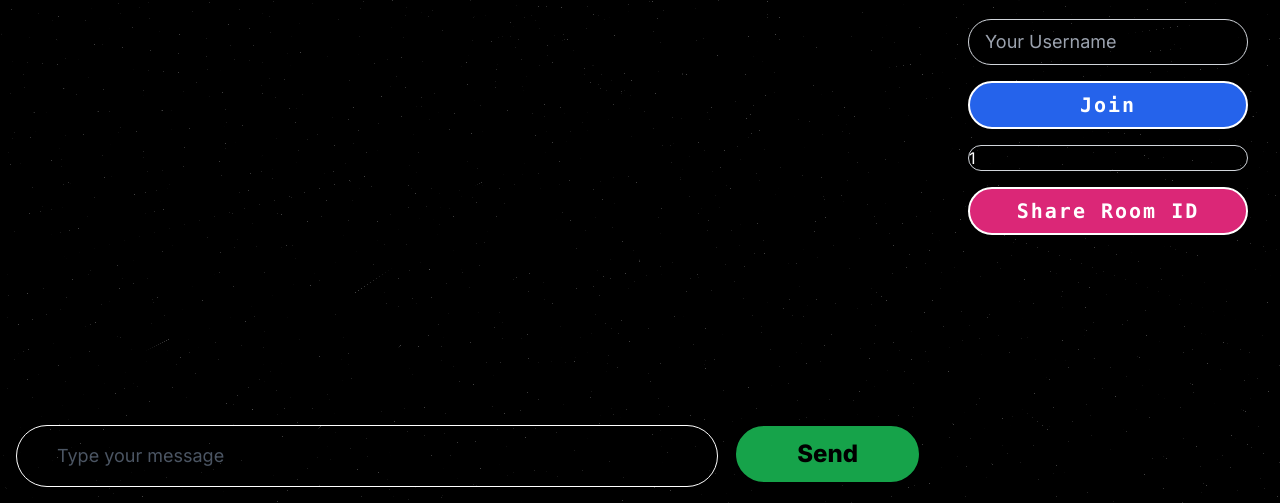
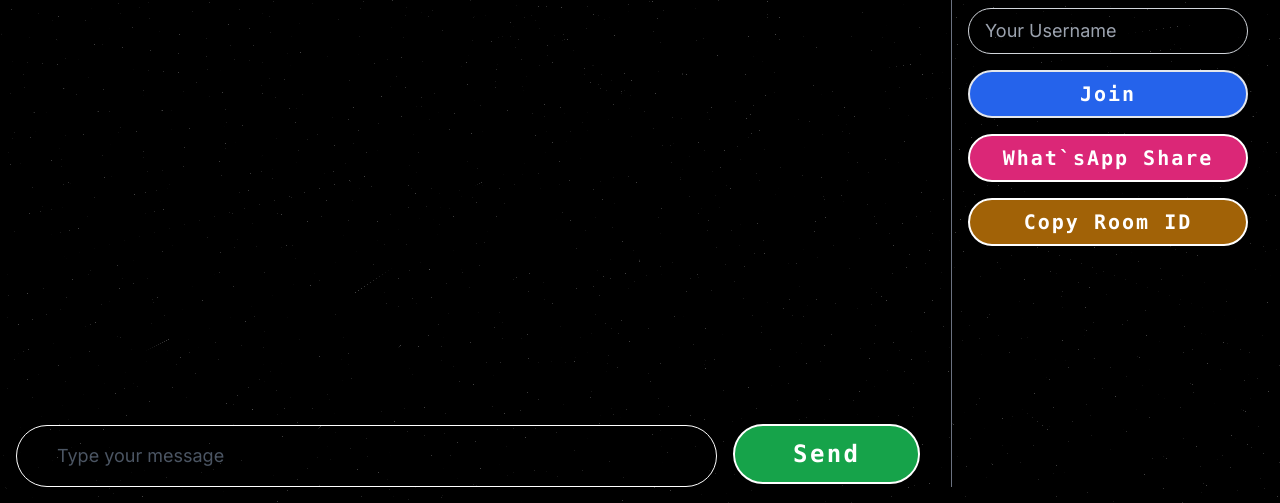
Before and after one commit to saiyamdubey/ChatApp, a Next.js app: page /chatapp/1 in a window 1280 px wide. Shown: the part 297-800 px from the top of the page. Built offline with nearby package versions, Linux system fonts and the light colour scheme; no server answers.

Commit message:
Update to handle copying room ID and sharing room ID via WhatsApp.

```diff
--- a/src/app/chatapp/[roomid]/page.tsx
+++ b/src/app/chatapp/[roomid]/page.tsx
@@ -90,27 +90,15 @@ export default function Page({ params }: { params: { roomid: string } }) {
   }
 
   const handleCopyText = () => {
-    // Copy text to clipboard
     if (navigator.clipboard) {
-      navigator.clipboard
-        .writeText(room)
-        .then(() => {
-          alert("Text copied to clipboard!");
-          // Open WhatsApp web with copied text
-          openWhatsApp(room);
-        })
-        .catch((err) => {
-          console.error("Failed to copy text: ", err);
-        });
+      navigator.clipboard.writeText(room);
     } else {
-      // Fallback for unsupported browsers
       const textArea = document.createElement("textarea");
       textArea.value = room;
       document.body.appendChild(textArea);
       textArea.select();
       document.execCommand("copy");
       document.body.removeChild(textArea);
-      alert("Text copied to clipboard!");
       openWhatsApp(room);
     }
   };
@@ -123,6 +111,27 @@ export default function Page({ params }: { params: { roomid: string } }) {
     window.open(whatsappDesktopUrl, "_blank");
   };
 
+  const handleCopyRoomid = () => {
+    if (navigator.clipboard) {
+      navigator.clipboard.writeText(room);
+    } else {
+      const textArea = document.createElement("textarea");
+      textArea.value = room;
+      document.body.appendChild(textArea);
+      textArea.select();
+      document.execCommand("copy");
+      document.body.removeChild(textArea);
+
+      openWhatsRoom(room);
+    }
+  };
+
+  const openWhatsRoom = (text: any) => {
+    const encodedText = encodeURIComponent(`${text}`);
+    const whatsappDesktopUrl = `https://wa.me/?text=${encodedText}`;
+    window.open(whatsappDesktopUrl, "_blank");
+  };
+
   return (
     <>
       <div className="flex flex-col h-[100vh] bg-transparent p-4">
@@ -130,10 +139,10 @@ export default function Page({ params }: { params: { roomid: string } }) {
           Private Chat ( {online} Users Online)
         </h1>
         <div className="flex sm:flex-col flex-grow overflow-hidden">
-          <div className="flex flex-col w-3/4 sm:h-[75vh] sm:w-full ">
+          <div className="flex flex-col w-3/4 sm:h-[75vh] border-r sm:border-0 border-gray-500 sm:w-full ">
             <div
               ref={chatContainerRef}
-              className="flex-grow overflow-y-scroll px-0 py-2 scrolleffect "
+              className="flex-grow overflow-y-scroll px-4 sm:px-2 py-2 scrolleffect "
             >
               <ul className="space-y-4 ">
                 {messages.map((messageObj, index) => (
@@ -164,7 +173,7 @@ export default function Page({ params }: { params: { roomid: string } }) {
                 placeholder="Type your message"
               />
               <button
-                className="text-black sm:text-[17px] sm:text-center sm:w-[20%] text-2xl font-extrabold bg-green-600 border-2 border-black hover:bg-black hover:text-white hover:border-green-600 rounded-full sm:rounded-md px-10 sm:p-1 py-3 ml-4 w-[20%] sm:text-white"
+                className="text-white sm:text-[17px] tracking-widest font-mono sm:border-2 sm:border-white sm:text-center sm:w-[20%] text-2xl font-extrabold bg-green-600 border-2 border-white hover:bg-black hover:text-white hover:border-green-600 rounded-full sm:rounded-md px-10 sm:p-1 py-3 ml-4 w-[20%] sm:text-white"
                 type="submit"
               >
                 Send
@@ -192,20 +201,26 @@ export default function Page({ params }: { params: { roomid: string } }) {
                 placeholder="Username"
               />
               <button
-                className="text-white font-mono text-xl sm:text-[18px] font-extrabold bg-blue-600 border-2 border-white hover:bg-black hover:blue-600 hover:text-white rounded-full py-2 sm:rounded-md sm:w-20 sm:h-10 sm:text-white tracking-widest"
+                className="text-white font-mono text-xl sm:text-[18px] font-extrabold bg-blue-600 border-2 border-wihte hover:bg-black hover:border-blue-600 hover:text-white rounded-full py-2 sm:rounded-md sm:w-20 sm:h-10 sm:text-white tracking-widest"
                 type="submit"
               >
                 Join
               </button>
 
-              <p className="roonidlink text-white text-fit bg-transparent border border-gray-300 focus:outline-none placeholder-gray-400  sm:rounded-md sm:w-48 sm:pl-2 sm:p-1  rounded-full sm:h-10">
+              {/* <p className="roonidlink text-white text-fit bg-transparent border border-gray-300 focus:outline-none placeholder-gray-400  sm:rounded-md sm:w-48 sm:pl-2 sm:p-1  rounded-full sm:h-10">
                 {room}
-              </p>
+              </p> */}
               <button
                 className="text-white font-mono text-xl sm:text-[18px] font-extrabold bg-pink-600 border-2 border-white hover:bg-black hover:border-pink-600 hover:text-white rounded-full py-2 sm:rounded-md sm:w-20 sm:h-10 sm:text-white tracking-widest"
                 onClick={handleCopyText}
               >
-                Share Room ID
+                What`sApp Share
+              </button>
+              <button
+                className="text-white font-mono text-xl sm:text-[18px] font-extrabold bg-yellow-700 border-2 border-white hover:bg-black hover:border-pink-600 hover:text-white rounded-full py-2 sm:rounded-md sm:w-20 sm:h-10 sm:text-white tracking-widest"
+                onClick={handleCopyRoomid}
+              >
+                Copy Room ID
               </button>
             </form>
           </div>
```
